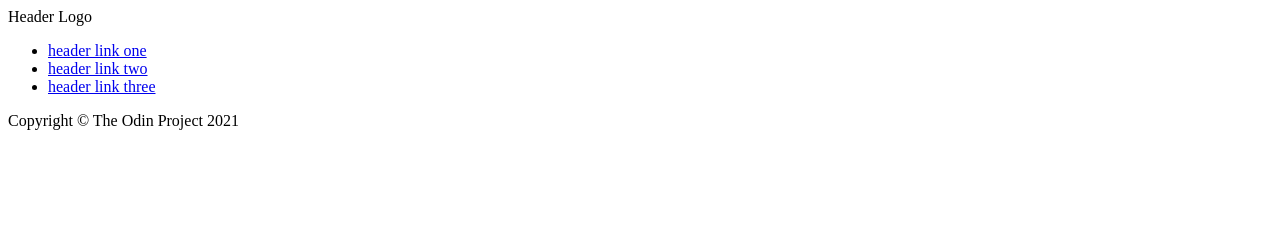
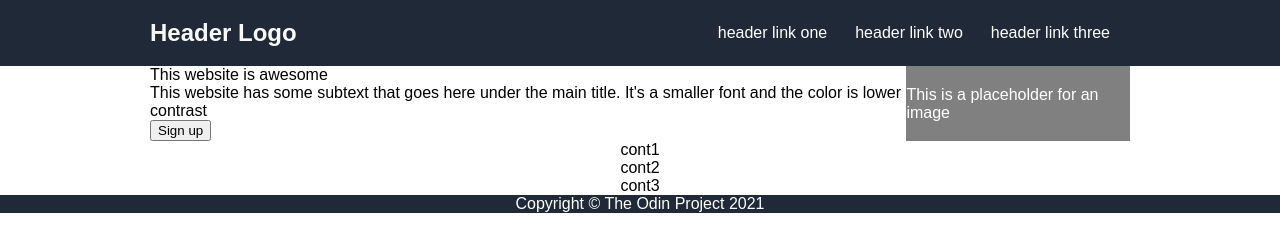
Before and after one commit to drago-develops/Landing_page, a plain HTML site: page index.html in a window 1280 px wide. Drawn offline with Linux system fonts and the light colour scheme.

Commit message:
edited header and hero part
created html div header to make header and used css to style it to get desired
looks.
typed html div footer part and styled it with css
wrote html div hero and started to style it with css but to be continued.

```diff
--- a/index.html
+++ b/index.html
@@ -8,31 +8,40 @@
 </head>
 <body>
     <div class="header">
-        <div class="left">
+        <div class="left-header">
             Header Logo
         </div>
-        <div class="right">
-            <ul>
-                <li><a href="#">header link one</a></li>
-                <li><a href="#">header link two</a></li>
-                <li><a href="#">header link three</a></li>
-            </ul>
+        <ul class="right-header">
+            <li><a href="#">header link one</a></li>
+            <li><a href="#">header link two</a></li>
+            <li><a href="#">header link three</a></li>
+        </ul>
+    </div>
+    <div class="hero">
+        <div class="hero-left">
+            <div class="hero-main-text">This website is awesome</div>
+            <div class="hero-secondary-text">This website has some subtext that goes here under the main title. It's a smaller font and the color is lower contrast</div>
+            <button>Sign up</button>
         </div>
-    </div>
-    <div class="top">
+        <div class="hero-right">
+            This is a placeholder for an image
+        </div>
+
 
     </div>
-    <div class="main1">
-
-    </div>
-    <div class="main2">
-
-    </div>
-    <div class="main3">
-        <div class="signup">
+    <div class="main">
+        <div class="cont1">
+            cont1
+        </div>
+        <div class="cont2">
+            cont2
+        </div>
+        <div class="cont3">
+            <div class="signup">
+                cont3
+            </div>
 
         </div>
-
     </div>
     <div class="footer">
         Copyright © The Odin Project 2021
--- a/style.css
+++ b/style.css
@@ -0,0 +1,67 @@
+body{
+    display: flex;
+    flex-direction: column;
+    font-family: sans-serif;
+    width: 100vw;
+    margin: 0;
+}
+.header{
+    display: flex;
+    flex-direction: row;
+    justify-content: space-between;
+    align-items: center;
+    background-color: #1f2937;
+    color: white;
+}
+.right-header{
+    display: flex;
+    flex-direction: row;
+    justify-content: flex-end;
+}
+.left-header{
+    padding-left: 150px;
+    font-size: 24px;
+    font-weight: bold;
+    color: #F9FAF8;
+}
+ul{
+    list-style-type: none;
+}
+a, .right-header{
+    text-decoration-line: none;
+    color: white;
+    padding: 8px;
+    padding-right: 20px;
+}
+.footer{
+    display: flex;
+    align-items: center;
+    justify-content: center;
+    background-color: #1f2937;
+    color: white;
+}
+.hero{
+    display: flex;
+    direction: row;
+    margin: 0px 150px 0px 150px;
+
+}
+ul.right-header{
+    padding-right: 150px;
+}
+.hero-left{
+
+}
+.hero-right{
+    display: flex;
+    justify-content: center;
+    align-items: center;
+    background-color: grey;
+    color: white;
+}
+.main{
+    display: flex;
+    flex-direction: column;
+    align-items: center;
+    flex-grow: 1;
+}
```
